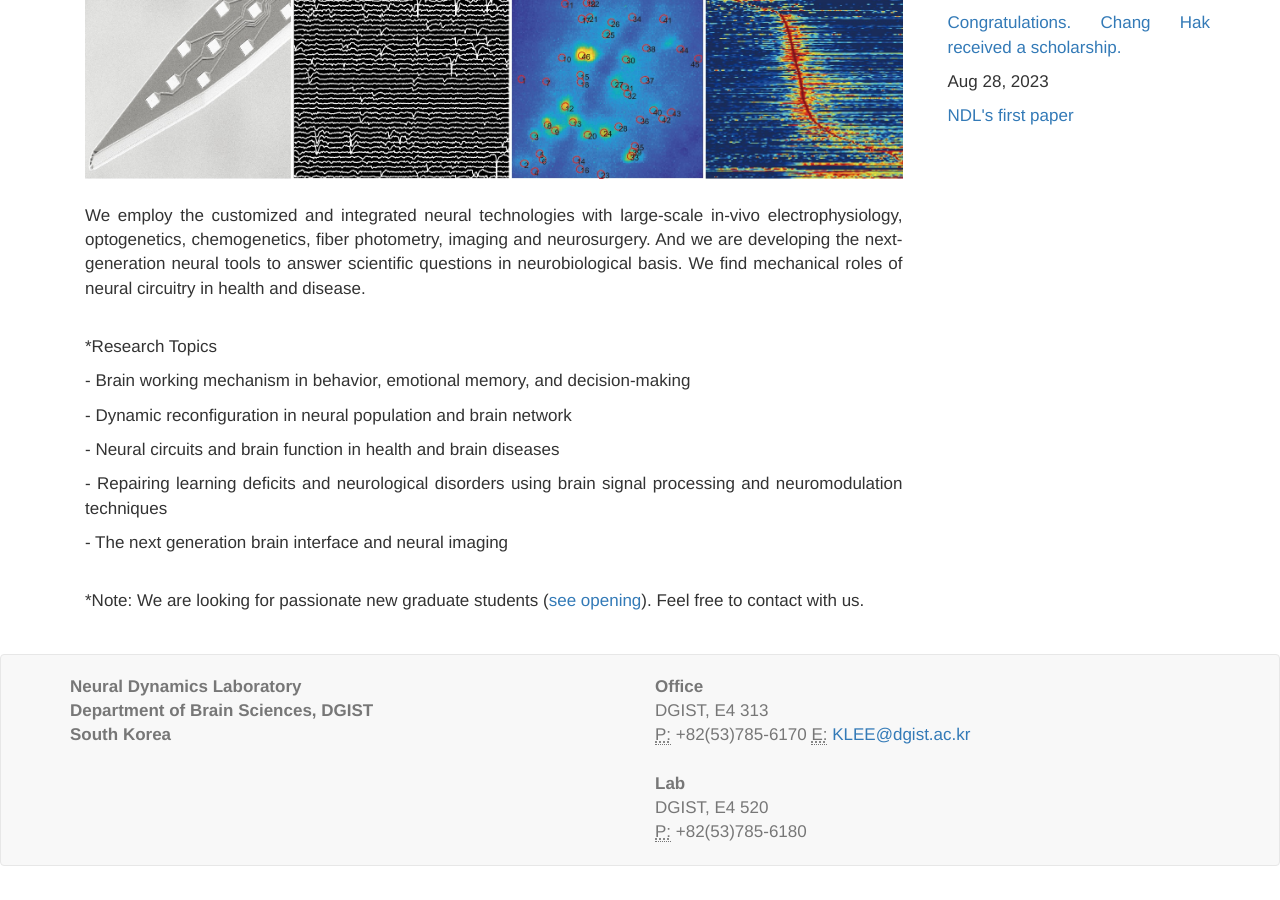
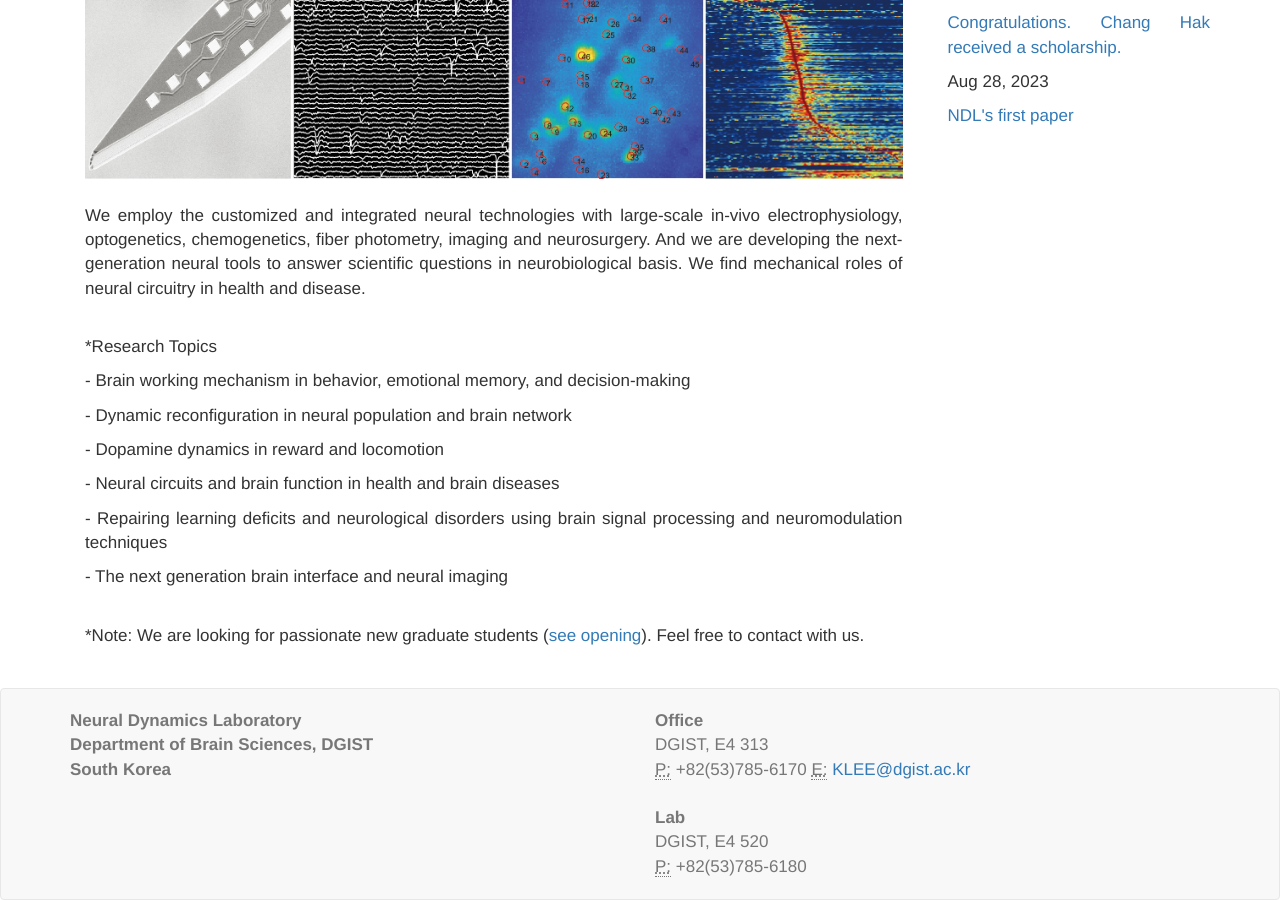
Before and after one commit to kleelab/kleelab.github.io, a Jekyll site: the page built from indexE.html, in a window 1280 px wide and 900 px high, scrolled down 613 px. Built offline with Jekyll 4.4.1, drawn with Linux system fonts in a browser that asks for light colours; nearby versions of some CDN libraries; a style sheet for code colours, icons or effects is not loaded; before the commit the page ends 1479 px from its top, so only the background shows below that.

Commit message:
Update indexE.html

```diff
--- a/indexE.html
+++ b/indexE.html
@@ -27,6 +27,7 @@ layout: home
 <p>*Research Topics</p>
 <p>- Brain working mechanism in behavior, emotional memory, and decision-making</p>
 <p>- Dynamic reconfiguration in neural population and brain network</p>
+<p>- Dopamine dynamics in reward and locomotion</p>
 <p>- Neural circuits and brain function in health and brain diseases</p>
 <p>- Repairing learning deficits and neurological disorders using brain signal processing and neuromodulation techniques</p>
 <p>- The next generation brain interface and neural imaging</p>
```
